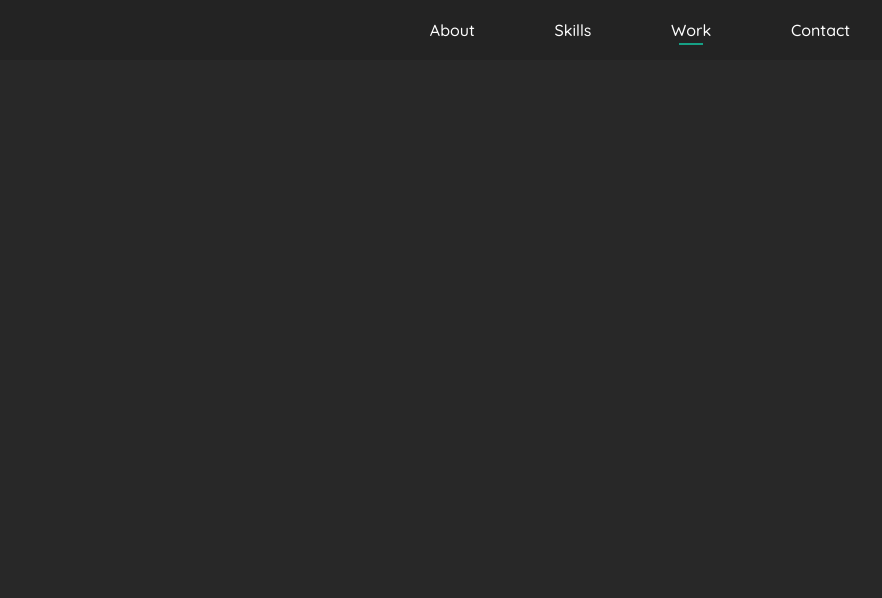
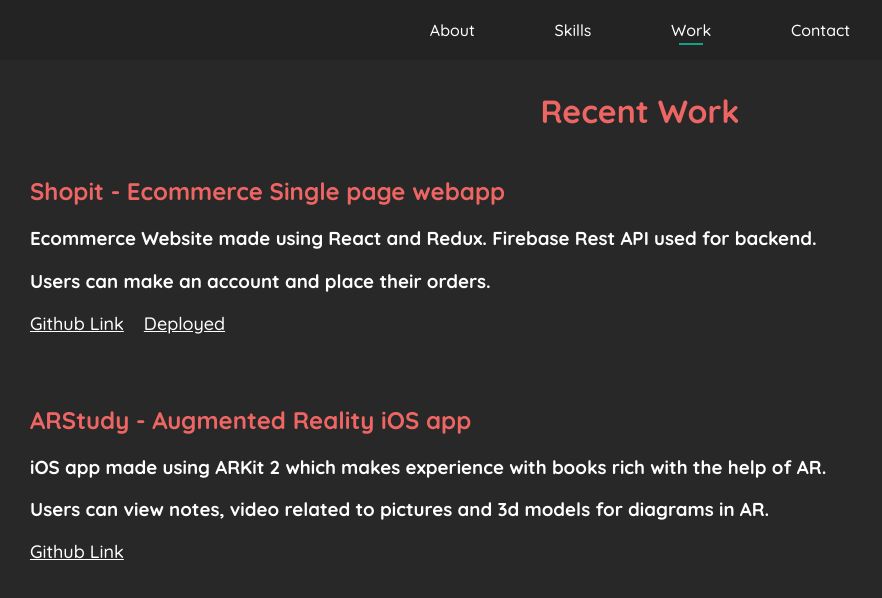
Before and after one commit to abdullahzt/abdullahzt.github.io, a React (Create React App) app: page /work in a window 1280 px wide. Shown: the top 598 px of the page, without its empty margins (0-882 px from the left). Built offline with nearby package versions, Linux system fonts and the light colour scheme.

Commit message:
Work completed

```diff
--- a/src/App.tsx
+++ b/src/App.tsx
@@ -1,11 +1,12 @@
 import React from 'react';
 import './App.css';
-import { Switch, Route } from 'react-router-dom';
+import { Switch, Route, Redirect } from 'react-router-dom';
 
 import Layout from './hoc/Layout/Layout';
 import Home from './containers/Home/Home';
 import Skills from './containers/Skills/Skills';
 import Contact from './containers/Contact/Contact';
+import Work from './containers/Work/Work';
 
 function App() {
   return (
@@ -14,6 +15,8 @@
         <Route exact path="/" component={Home} />
         <Route exact path="/skills" component={Skills} />
         <Route exact path="/contact" component={Contact} />
+        <Route exact path="/work" component={Work} />
+        <Redirect to="/" />
       </Switch>
     </Layout>
   );
--- /dev/null
+++ b/src/containers/Work/Work.module.css
@@ -0,0 +1,52 @@
+.Work {
+    font-family: Quicksand;
+    display: flex;
+    flex-direction: column;
+    margin: 30px 30px;
+}
+
+.Work h1 {
+    color: #ed6663;
+    text-align: center;
+    animation: animateh1 0.3s ease forwards;
+    margin-bottom: 45px;
+}
+
+.Work a {
+    color: white;
+    display: inline-block;
+    margin-right: 20px;
+    font-size: 18px;
+}
+
+.WorkItem {
+    margin-bottom: 50px;
+    animation: animateitems 0.6s ease forwards;
+}
+
+.WorkItem h2 {
+    color: #ed6663;
+}
+
+@keyframes animateh1 {
+    0% {
+        opacity: 0;
+    }
+    100% {
+        opacity: 1;
+        transform: translateY(-20px);
+    }
+}
+
+@keyframes animateitems {
+    0% {
+        opacity: 0;
+    }
+    50% {
+        opacity: 0;
+    }
+    100% {
+        opacity: 1;
+        transform: translateY(-40px);
+    }
+}
--- /dev/null
+++ b/src/containers/Work/Work.tsx
@@ -0,0 +1,27 @@
+import React from 'react';
+import classes from './Work.module.css';
+
+const Work: React.FC = props => {
+
+    return (
+        <div className={classes.Work} >
+            <h1>Recent Work</h1>
+            <div className={classes.WorkItem} >
+                <h2>Shopit - Ecommerce Single page webapp</h2>
+                <h3>Ecommerce Website made using React and Redux. Firebase Rest API used for backend.</h3>
+                <h3>Users can make an account and place their orders.</h3>
+                <a rel="noopener noreferrer" target="_blank"  href="https://github.com/abdullahzt/shop-it">Github Link</a>
+                <a rel="noopener noreferrer" target="_blank"  href="https://shop-it-ff797.web.app/">Deployed</a>
+            </div>
+            <div className={classes.WorkItem} >
+                <h2>ARStudy - Augmented Reality iOS app</h2>
+                <h3>iOS app made using ARKit 2 which makes experience with books rich with the help of AR.</h3>
+                <h3>Users can view notes, video related to pictures and 3d models for diagrams in AR.</h3>
+                <a rel="noopener noreferrer" target="_blank"  href="https://github.com/abdullahzt/ARStudy">Github Link</a>
+            </div>
+        </div>
+    )
+
+}
+
+export default Work;
```
